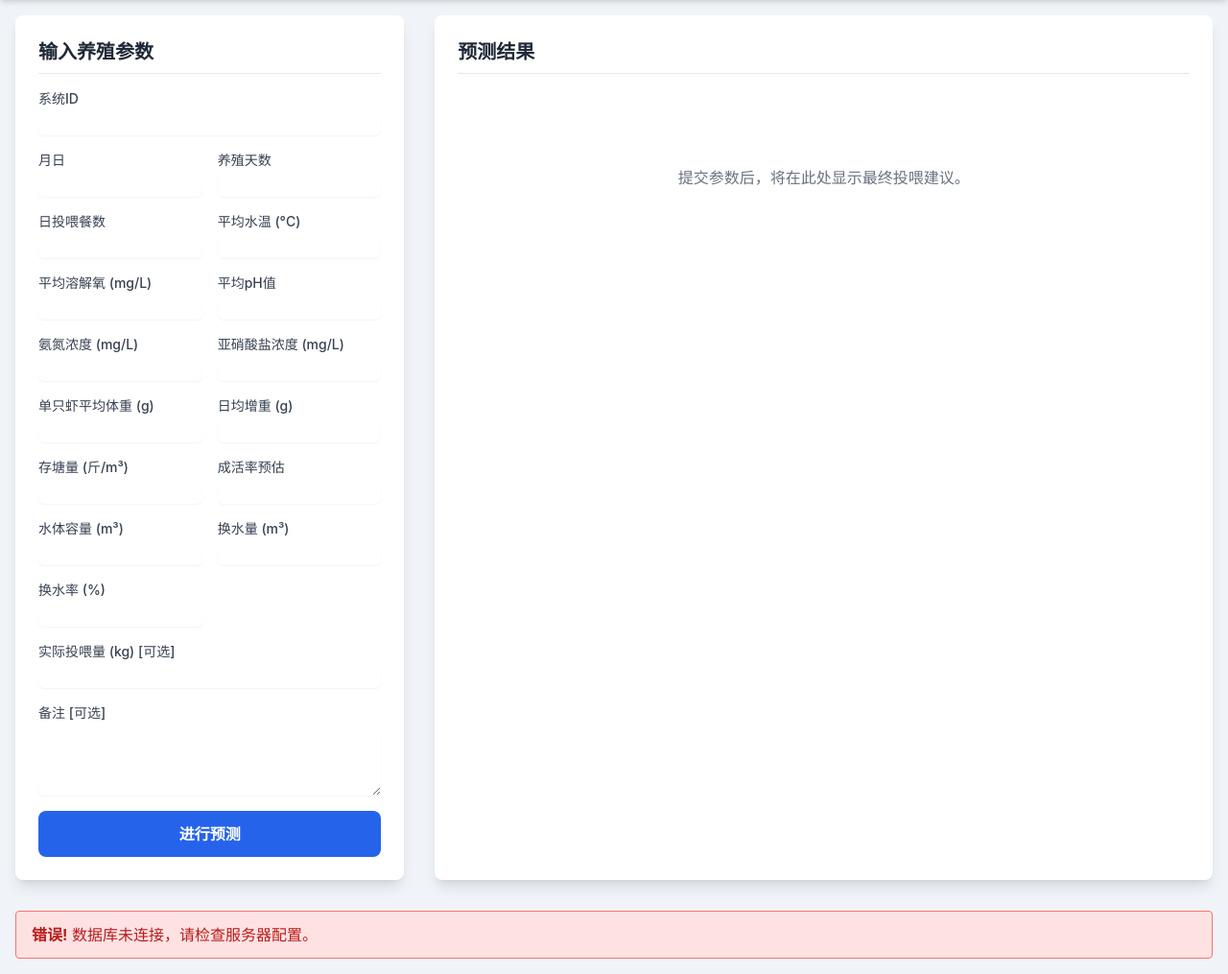
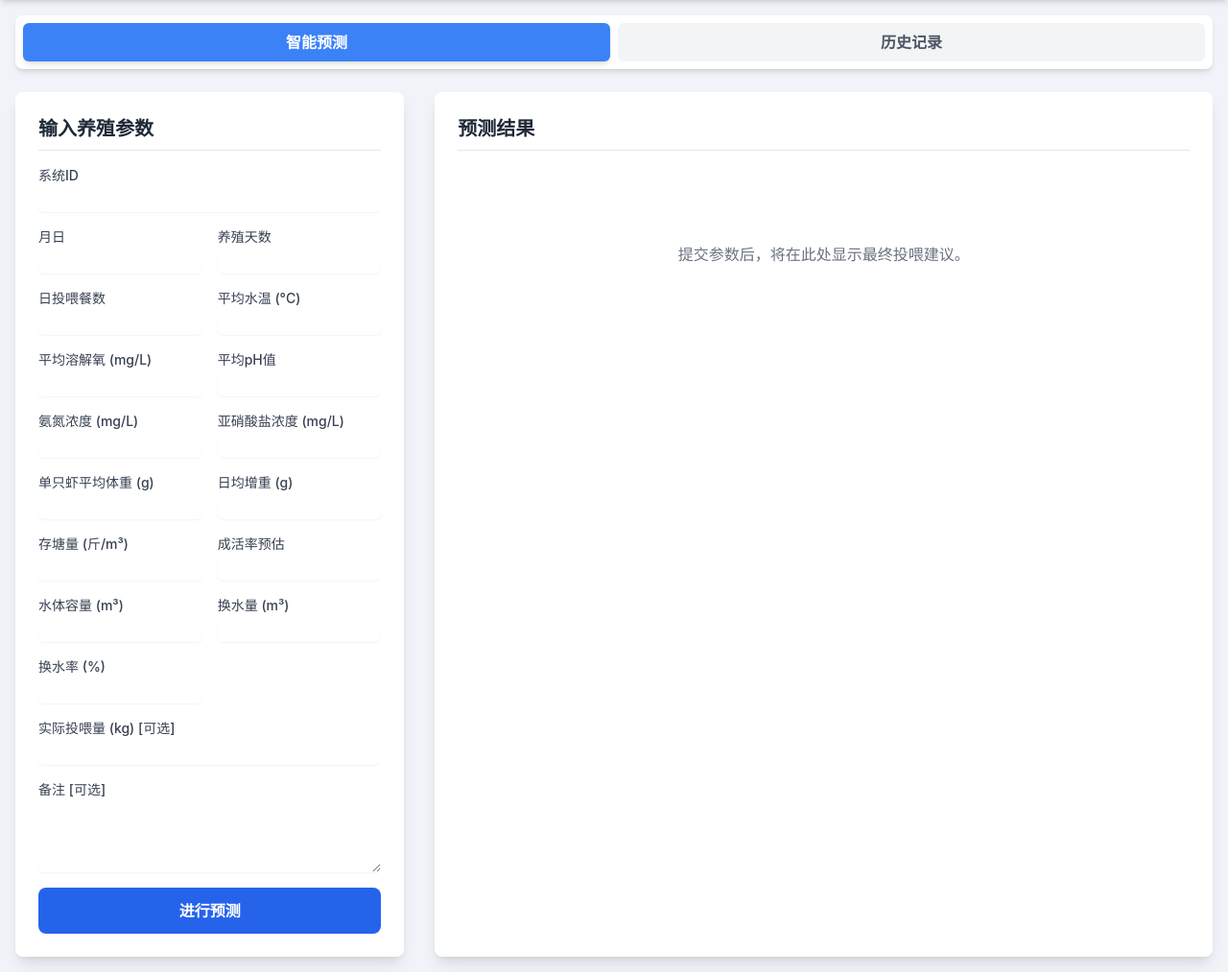
Before and after one commit to zhaohc1010/feeding_agent_webapp, a Flask app: page / in a window 1280 px wide. Shown: the part 64-1079 px from the top of the page at 96% size. Run offline with Flask 3, Linux system fonts and the light colour scheme; some libraries are stand-ins or nearby versions.

Commit message:
Add files via upload

```diff
--- a/feeding_agent_webapp/templates/index.html
+++ b/feeding_agent_webapp/templates/index.html
@@ -2,7 +2,7 @@
 <html lang="zh-CN">
 <head>
     <meta charset="UTF-8">
-    <meta name="viewport" content="width=device-width, initial-scale=1.0">
+    <meta name="viewport" content="width=device-width, initial-scale-1.0">
     <title>智能投喂决策系统</title>
     <script src="https://cdn.tailwindcss.com"></script>
     <script src="https://cdn.jsdelivr.net/npm/marked/marked.min.js"></script>
@@ -15,6 +15,14 @@
             background-color: #fefcbf;
             outline: 2px solid #facc15;
         }
+        .nav-btn {
+            transition: all 0.2s ease-in-out;
+        }
+        .nav-btn.active {
+            background-color: #3b82f6;
+            color: white;
+            box-shadow: 0 4px 6px -1px rgb(0 0 0 / 0.1), 0 2px 4px -2px rgb(0 0 0 / 0.1);
+        }
     </style>
 </head>
 <body class="text-gray-800">
@@ -26,7 +34,18 @@
     </header>
 
     <main class="container mx-auto p-4" id="main-container">
-        <!-- Prediction Section -->
+        <!-- Navigation Tabs -->
+        <div class="mb-6 bg-white p-2 rounded-lg shadow-md flex space-x-2">
+            <button id="nav-predict" class="nav-btn flex-1 text-center py-2 px-4 rounded-md font-semibold">
+                智能预测
+            </button>
+            <button id="nav-history" class="nav-btn flex-1 text-center py-2 px-4 rounded-md font-semibold text-gray-600 bg-gray-100 hover:bg-gray-200">
+                历史记录
+            </button>
+        </div>
+
+        <!-- Prediction View -->
+        <div id="prediction-view">
             <div class="lg:flex lg:space-x-8">
                 <!-- Input Form -->
                 <div class="w-full lg:w-1/3">
@@ -73,9 +92,10 @@
                     </div>
                 </div>
             </div>
+        </div>
 
-        <!-- History Section -->
-        <div id="history-section">
+        <!-- History View -->
+        <div id="history-view" class="hidden">
             {% if error_message %}
                 <div class="mt-8 bg-red-100 border border-red-400 text-red-700 px-4 py-3 rounded relative" role="alert">
                     <strong class="font-bold">错误!</strong>
@@ -97,7 +117,6 @@
                         <table class="min-w-full divide-y divide-gray-200">
                             <thead class="bg-gray-50">
                                 <tr>
-                                    <!-- All Headers -->
                                     <th class="px-6 py-3 text-left text-xs font-medium text-gray-500 uppercase tracking-wider">日期</th>
                                     <th class="px-6 py-3 text-left text-xs font-medium text-gray-500 uppercase tracking-wider">月日</th>
                                     <th class="px-6 py-3 text-left text-xs font-medium text-gray-500 uppercase tracking-wider">系统ID</th>
@@ -125,7 +144,6 @@
                             <tbody class="bg-white divide-y divide-gray-200">
                                 {% for log in logs %}
                                 <tr data-doc-id="{{ log.id }}">
-                                    <!-- All Cells -->
                                     <td contenteditable="true" data-column="Date" class="px-6 py-4 whitespace-nowrap text-sm text-gray-700 outline-none">{{ log.get('Date', '') }}</td>
                                     <td contenteditable="true" data-column="month_day" class="px-6 py-4 whitespace-nowrap text-sm text-gray-700 outline-none">{{ log.get('month_day', '') }}</td>
                                     <td contenteditable="true" data-column="system_id" class="px-6 py-4 whitespace-nowrap text-sm text-gray-700 outline-none">{{ log.get('system_id', '') }}</td>
@@ -167,6 +185,10 @@
         document.addEventListener('DOMContentLoaded', () => {
             const form = document.getElementById('prediction-form');
             const mainContainer = document.getElementById('main-container');
+            const navPredict = document.getElementById('nav-predict');
+            const navHistory = document.getElementById('nav-history');
+            const predictionView = document.getElementById('prediction-view');
+            const historyView = document.getElementById('history-view');
             let changesToSave = {};
 
             // --- State Management ---
@@ -179,6 +201,7 @@
                 if (resultsContent.innerHTML && !document.getElementById('placeholder').classList.contains('hidden')) {
                     sessionStorage.setItem('resultsHTML', resultsContent.innerHTML);
                 }
+                sessionStorage.setItem('activeView', historyView.classList.contains('hidden') ? 'predict' : 'history');
             }
 
             function restoreState() {
@@ -196,14 +219,37 @@
                     document.getElementById('placeholder').classList.add('hidden');
                     document.getElementById('results-content').innerHTML = savedResult;
                 }
-                // Do not clear immediately, clear before unload
+                const activeView = sessionStorage.getItem('activeView');
+                if (activeView === 'history') {
+                    showHistoryView();
+                } else {
+                    showPredictionView();
+                }
             }
 
             restoreState();
 
-            window.addEventListener('beforeunload', () => {
-                sessionStorage.clear();
-            });
+            // --- View Toggling ---
+            function showPredictionView() {
+                predictionView.classList.remove('hidden');
+                historyView.classList.add('hidden');
+                navPredict.classList.add('active');
+                navPredict.classList.remove('bg-gray-100', 'text-gray-600', 'hover:bg-gray-200');
+                navHistory.classList.remove('active');
+                navHistory.classList.add('bg-gray-100', 'text-gray-600', 'hover:bg-gray-200');
+            }
+
+            function showHistoryView() {
+                predictionView.classList.add('hidden');
+                historyView.classList.remove('hidden');
+                navHistory.classList.add('active');
+                navHistory.classList.remove('bg-gray-100', 'text-gray-600', 'hover:bg-gray-200');
+                navPredict.classList.remove('active');
+                navPredict.classList.add('bg-gray-100', 'text-gray-600', 'hover:bg-gray-200');
+            }
+
+            navPredict.addEventListener('click', showPredictionView);
+            navHistory.addEventListener('click', showHistoryView);
 
             // --- Prediction Form Submission ---
             form.addEventListener('submit', async function(event) {
@@ -232,8 +278,7 @@
                         throw new Error(result.error || `HTTP 错误! 状态: ${response.status}`);
                     }
 
-                    const resultHTML = marked.parse(result.recommendation);
-                    resultsContent.innerHTML = resultHTML;
+                    resultsContent.innerHTML = marked.parse(result.recommendation);
 
                     setTimeout(() => {
                         saveState();
@@ -241,8 +286,7 @@
                     }, 1500);
 
                 } catch (error) {
-                    const errorHTML = `<p class="text-red-500 font-bold">请求出错:</p><p class="text-red-700">${error.message}</p>`;
-                    resultsContent.innerHTML = errorHTML;
+                    resultsContent.innerHTML = `<p class="text-red-500 font-bold">请求出错:</p><p class="text-red-700">${error.message}</p>`;
                 } finally {
                     spinner.classList.add('hidden');
                 }
@@ -277,9 +321,7 @@
                 const systemId = card.dataset.systemId;
                 const saveStatus = card.querySelector('.save-status');
 
-                // --- Handle Save Changes ---
                 if (target.classList.contains('save-changes-btn')) {
-                    saveState();
                     const changesForSystem = changesToSave[systemId];
                     if (!changesForSystem) return;
 
@@ -301,6 +343,7 @@
                         const data = await response.json();
                         if (!response.ok) throw new Error(data.error);
 
+                        saveState();
                         window.location.reload();
 
                     } catch (error) {
@@ -310,7 +353,6 @@
                     }
                 }
 
-                // --- Handle Add Row ---
                 if (target.classList.contains('add-row-btn')) {
                     try {
                         saveState();
```
Lines whose indentation alone changed are shown as unchanged.
